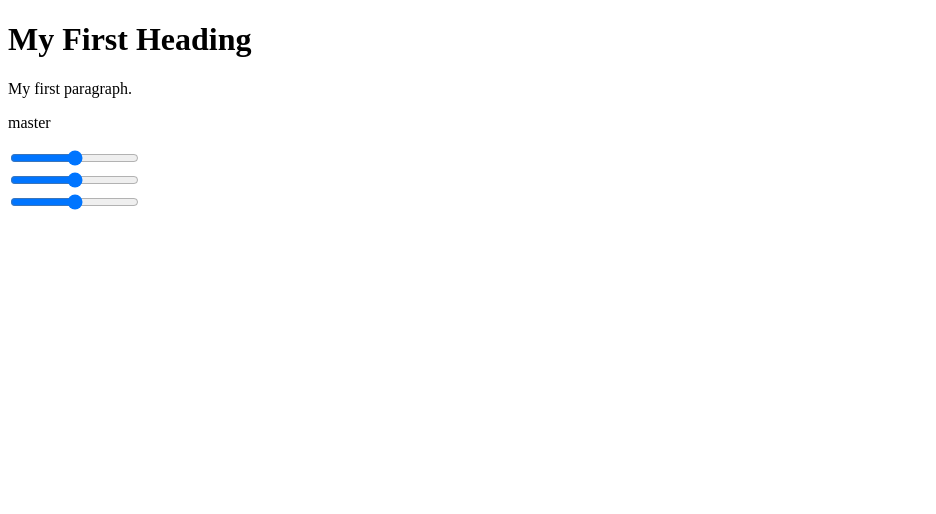
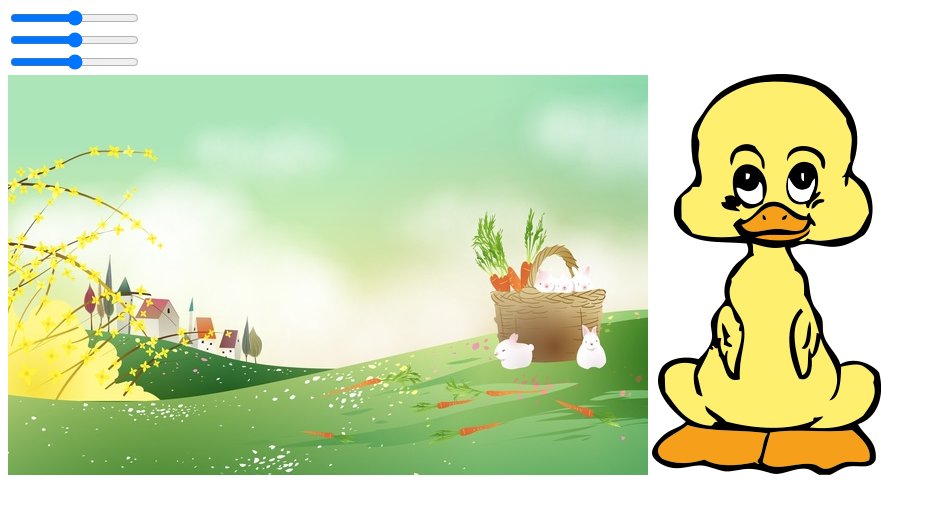
Before and after one commit to tonymuu/dslr-explained, a plain HTML site: page index.html in a window 1280 px wide. Shown: the whole page, without its empty margins (0-936 px from the left). Drawn offline with Linux system fonts and the light colour scheme.

Commit message:
added image

```diff
--- a/index.html
+++ b/index.html
@@ -4,19 +4,20 @@
 		<title>Page Title</title>
 	</head>
 	<body>
-		<h1>My First Heading</h1>
-		<p>My first paragraph.</p>
-		<p>master</p>
 		<div class="sliders-container">
 			<div class="slider-container">
-				<input class="slider" id="aperture-slider" type="range"></input>
+				<input class="slider" id="aperture-slider" type="range">
 			</div>
 			<div class="slider-container">
-				<input class="slider" id="iso-slider" type="range"></input>
+				<input class="slider" id="iso-slider" type="range">
 			</div>
 			<div class="slider-container">
-				<input class="slider" id="shutterspeed-slider" type="range"></input>
+				<input class="slider" id="shutterspeed-slider" type="range">
 			</div>
+		</div>
+		<div class="image">
+			<img class="image" id="layer-2" src="img/bkg.jpg">
+			<img class="image" id="layer-1" src="img/duck.png">
 		</div>
 	</body>
 </html>
--- /dev/null
+++ b/scss/style.scss
@@ -0,0 +1,13 @@
+#layer-1 {
+	z-index: -10;
+}
+
+#layer-2 {
+	z-index: 10;
+}
+
+.image {
+	position: absolute;
+	top: 0;
+	left: 0;
+}
```
Also changed, not shown: css/style.css (added), img/bkg.jpg (added), img/duck.png (added), 5 other files.
